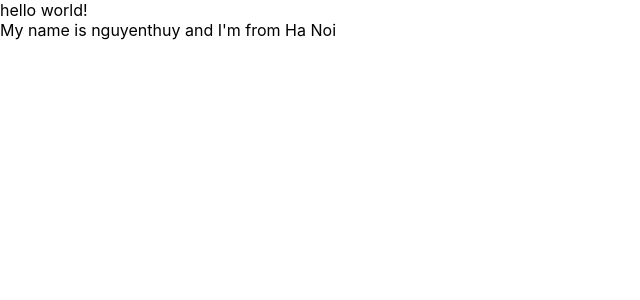
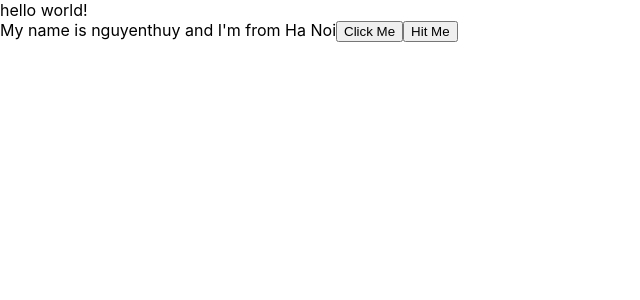
Before and after one commit to thuynguyentvt333/reactvideo1, a React (Create React App) app: page / in a window 1280 px wide. Shown: the top 300 px of the page, without its empty margins (0-640 px from the left). Built offline with nearby package versions, Linux system fonts and the light colour scheme.

Commit message:
DOMevent

```diff
--- a/src/components/Mycomponent.js
+++ b/src/components/Mycomponent.js
@@ -6,12 +6,19 @@ class Mycomponent extends React.Component{
         address: `Ha Noi`,
         age: 24
     };
-
+handleClick(event){
+    console.log(`Click this button`)
+}
+handleOnMoverOver(event){
+console.log(event.pageX)
+}
     //JSX
     render(){
         return(
             <div>
                 My name is {this.state.name} and I'm from {this.state.address}
+                <button onClick ={this.handleClick}>Click Me</button>
+                <button onMouseOver ={this.handleOnMoverOver}>Hit Me</button>
             </div>
         );
     }
```
